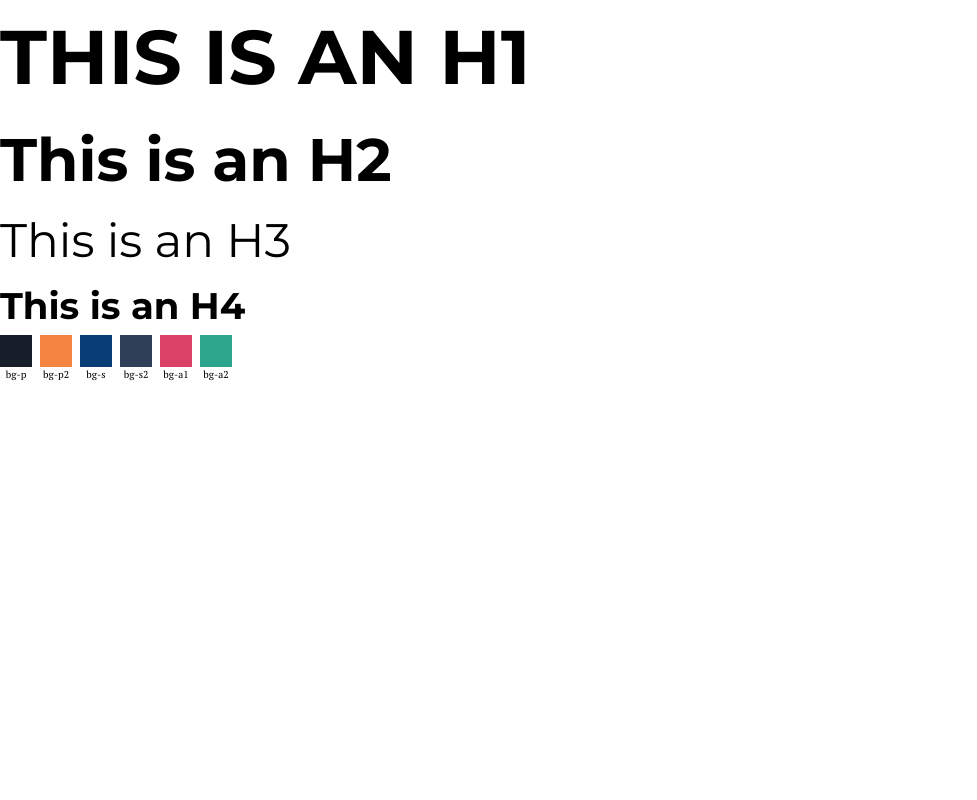
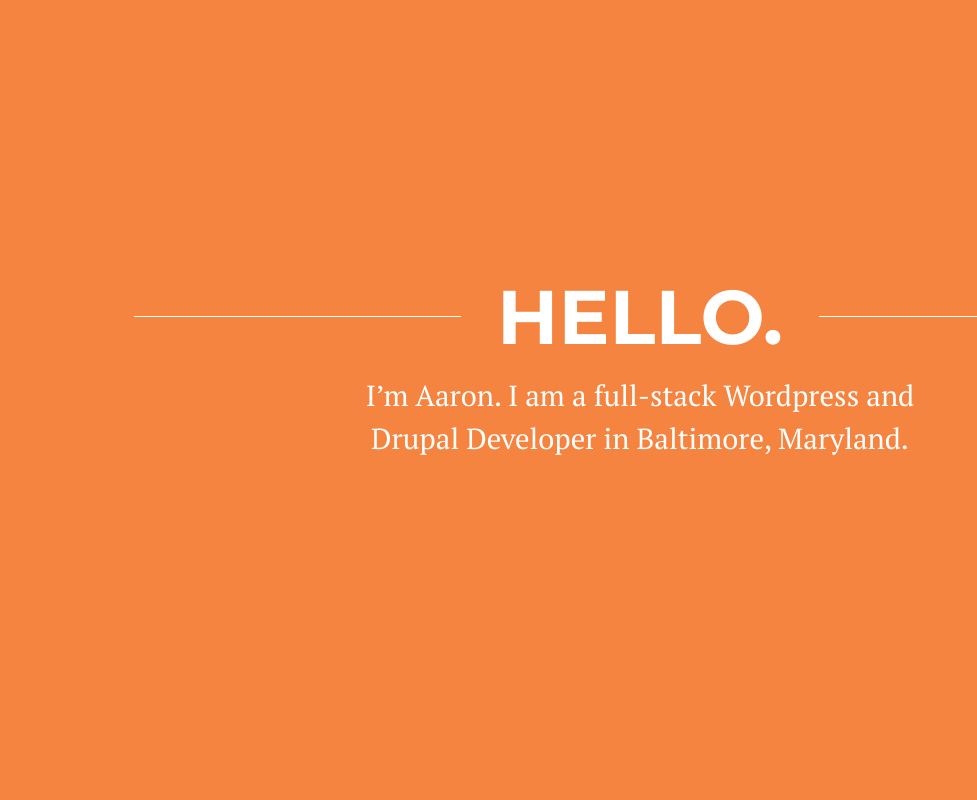
Before and after one commit to aweidele/awcom, a React (Vite) app: page / in a window 1280 px wide. Shown: the top 800 px of the page, without its empty margins (0-977 px from the left). Built offline with nearby package versions, Linux system fonts and the light colour scheme.

Commit message:
Home styling

```diff
--- /dev/null
+++ b/src/components/Grid.jsx
@@ -0,0 +1,3 @@
+export default function Grid({ children }) {
+  return <div className="md:grid grid-cols-12 gap-20">{children}</div>;
+}
--- /dev/null
+++ b/src/components/Home.jsx
@@ -0,0 +1,19 @@
+import Section from "./Section";
+import Grid from "./Grid";
+
+export default function Home({ content }) {
+  console.log(content);
+  const { line1, line2, scrollText } = content;
+  return (
+    <Section className="bg-p2 text-white">
+      <div className="min-h-home relative flex items-center w-full">
+        <Grid>
+          <h1 className="col-span-12 lg:col-span-10 lg:col-start-2 text-center lg:grid lg:grid-cols-subgrid">
+            <span className="col-span-10 home-intro text-3xl-m md:text-3xl leading-3xl uppercase font-bold font-sans">{line1}</span>
+            <span className="col-span-6 col-start-3 block">{line2}</span>
+          </h1>
+        </Grid>
+      </div>
+    </Section>
+  );
+}
--- /dev/null
+++ b/src/components/Section.jsx
@@ -0,0 +1,7 @@
+export default function Section({ className, children }) {
+  return (
+    <section className={className}>
+      <div className="max-w-c px-5 m-auto">{children}</div>
+    </section>
+  );
+}
--- /dev/null
+++ b/src/components/Sections.jsx
@@ -0,0 +1,16 @@
+import Home from "./Home";
+
+const componentMap = {
+  home: Home,
+};
+
+export default function Sections({ sections }) {
+  return (
+    <>
+      {sections.map((section) => {
+        const ThisComponent = componentMap[section.component];
+        return <ThisComponent key={section.title} content={section.content}></ThisComponent>;
+      })}
+    </>
+  );
+}
--- /dev/null
+++ b/src/content/content.js
@@ -0,0 +1,14 @@
+import home from "./sections/home.json";
+
+export const sections = [
+  {
+    title: "Home",
+    content: home,
+    component: "home",
+  },
+  {
+    title: "Home",
+    content: home,
+    component: "home",
+  },
+];
--- /dev/null
+++ b/src/content/sections/home.json
@@ -0,0 +1,5 @@
+{
+  "line1": "Hello.",
+  "line2": "I’m Aaron. I am a full-stack Wordpress and Drupal Developer in Baltimore, Maryland.",
+  "scrollText": "Come learn some more"
+}
--- a/src/index.css
+++ b/src/index.css
@@ -3,5 +3,14 @@
 @tailwind utilities;
 
 body {
-  @apply font-serif text-base;
+  @apply font-serif text-base-m md:text-base;
 }
+
+.home-intro {
+  @apply flex items-center gap-9;
+}
+
+.home-intro:after,
+.home-intro:before {
+  @apply content-[''] h-px bg-white grow;
+}
--- a/src/main.jsx
+++ b/src/main.jsx
@@ -1,15 +1,14 @@
 import { StrictMode } from "react";
 import { createRoot } from "react-dom/client";
-import Heading from "./components/Heading";
+
+import Sections from "./components/Sections";
+import { sections } from "./content/content";
 import "./index.css";
 
 createRoot(document.getElementById("root")).render(
   <StrictMode>
     <>
-      <Heading l="1">This is an H1</Heading>
-      <Heading l="2">This is an H2</Heading>
-      <Heading l="3">This is an H3</Heading>
-      <Heading l="4">This is an H4</Heading>
+      <Sections sections={sections} />
 
       <div className="flex gap-2">
         {["bg-p", "bg-p2", "bg-s", "bg-s2", "bg-a1", "bg-a2"].map((bg, i) => (
--- a/tailwind.config.js
+++ b/tailwind.config.js
@@ -1,6 +1,7 @@
 /** @type {import('tailwindcss').Config} */
 
 import { splitFontSizes } from "./src/utils/fontsizes";
+import { pxToRem } from "./src/utils/pxToRem";
 
 const fontSizes = {
   sm: [23, 14, 37],
@@ -31,6 +32,12 @@
         a1: "#DA4167",
         a2: "#2CA58D",
       },
+      minHeight: {
+        home: "90vh",
+      },
+      maxWidth: {
+        c: pxToRem(1270),
+      },
     },
   },
   plugins: [],
```
